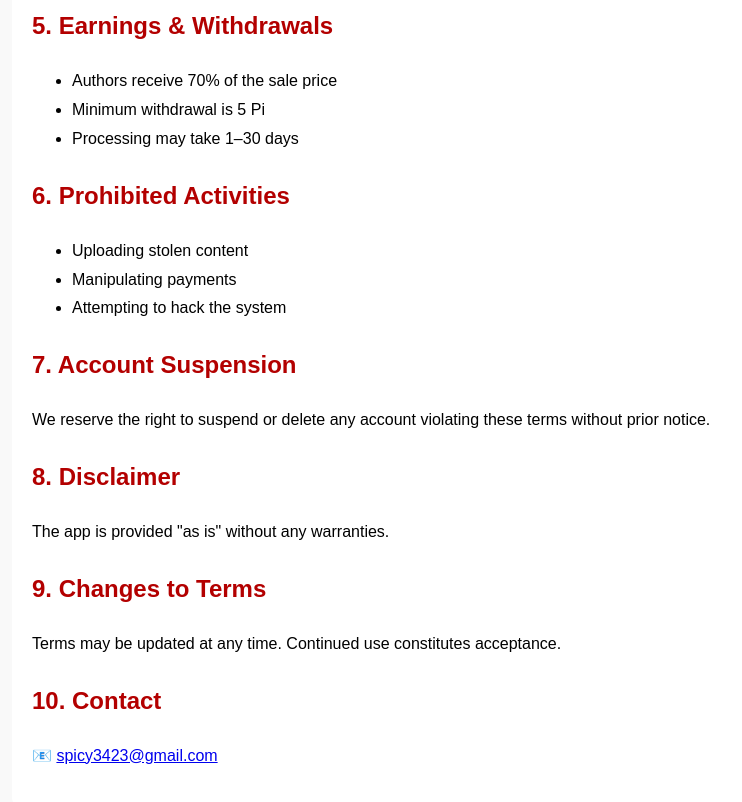
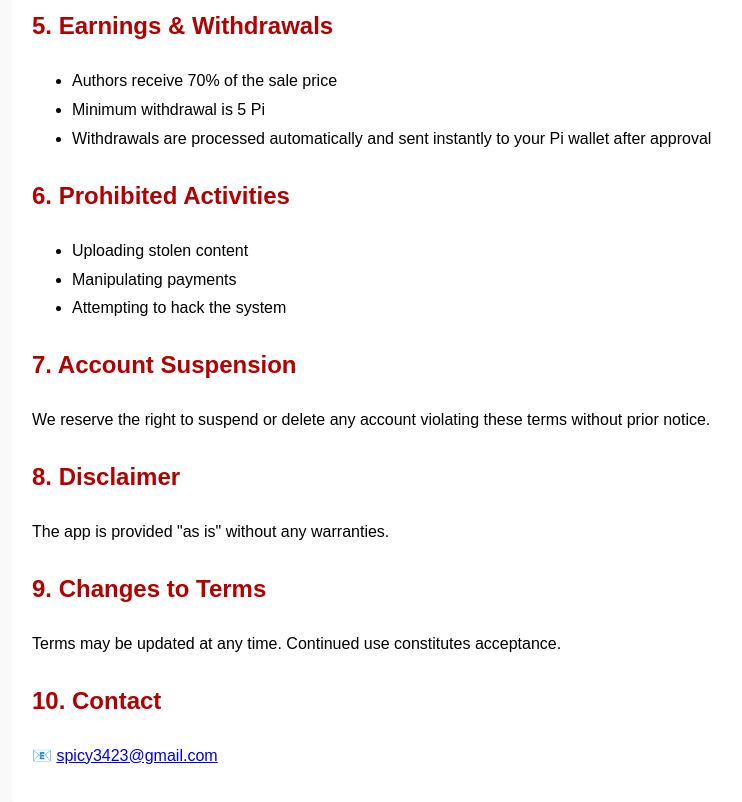
Before and after one commit to parfum314159/parfum314159.github.io, a plain HTML site: page terms_of_service.html in a window 1280 px wide. Shown: the part 800-1602 px from the top of the page, without its empty margins (158-900 px from the left). Drawn offline with Linux system fonts and the light colour scheme.

Commit message:
Update terms_of_service.html

```diff
--- a/terms_of_service.html
+++ b/terms_of_service.html
@@ -61,7 +61,7 @@ Spicy Library is a digital platform for buying and selling ebooks using Pi Netwo
 <ul>
   <li>Authors receive 70% of the sale price</li>
   <li>Minimum withdrawal is 5 Pi</li>
-  <li>Processing may take 1–30 days</li>
+  <li>Withdrawals are processed automatically and sent instantly to your Pi wallet after approval</li>
 </ul>
 
 <h2>6. Prohibited Activities</h2>
```
